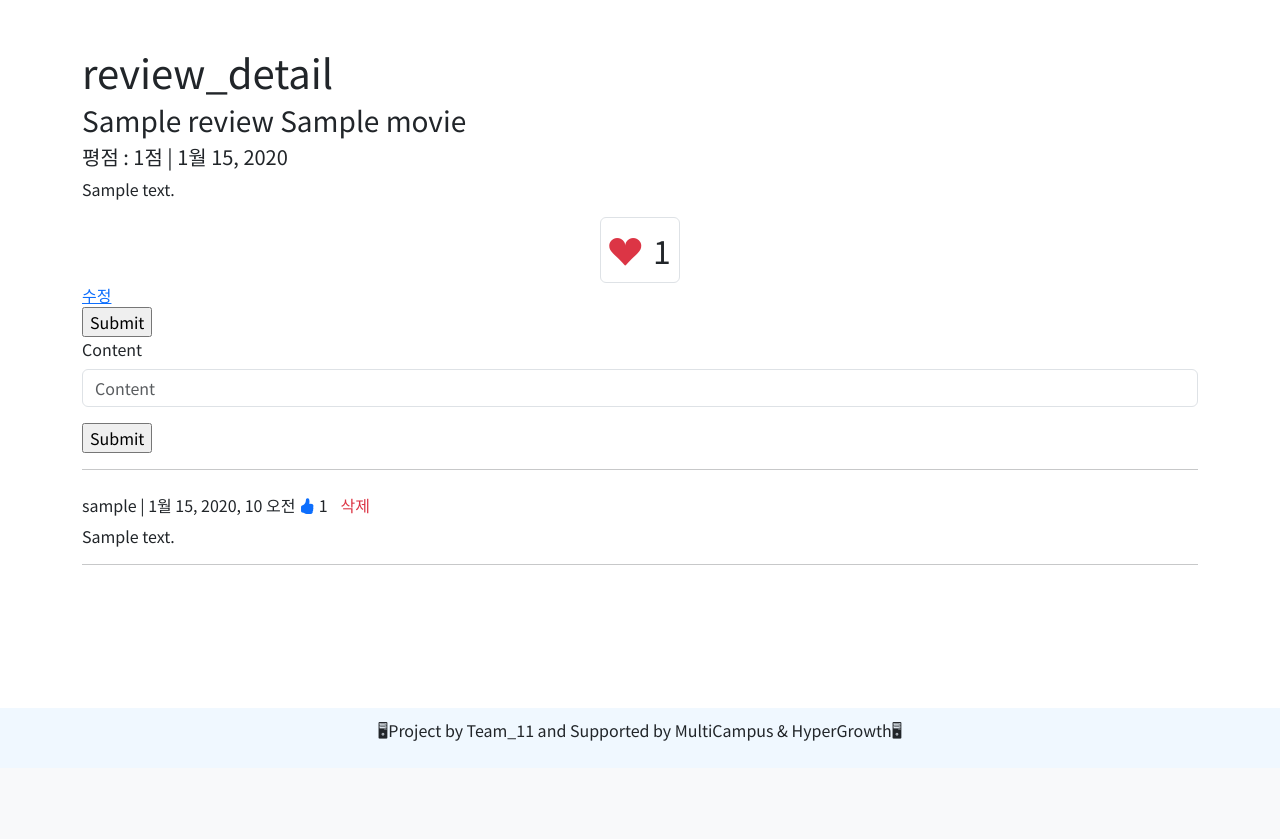
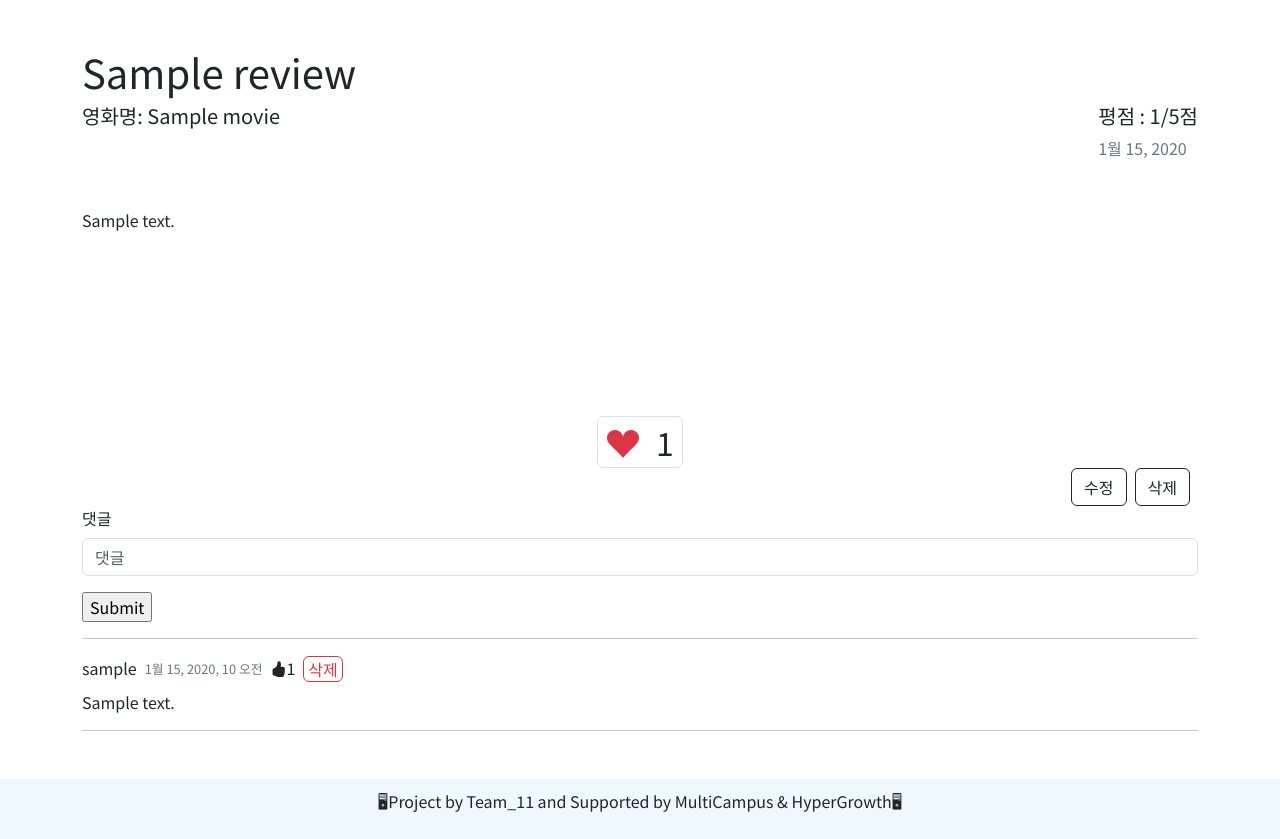
Before and after one commit to sjhmlj/pj_first, a Django app: page /reviews/review/1/ in a window 1280 px wide. Shown: the part 64-903 px from the top of the page. Before the commit the page ends 805 px from the top, so only its background shows below. Run offline with Django 3.2, Linux system fonts and the light colour scheme; a user stored in the database is signed in; tables that the repository leaves empty hold one stand-in row (values such as "Sample post"); some libraries are stand-ins or nearby versions.

Commit message:
like/axios and review_detail style

```diff
--- a/reviews/forms.py
+++ b/reviews/forms.py
@@ -17,6 +17,11 @@ class ReviewForm(forms.ModelForm):
             'content',
             'grade',
         ]
+        labels = {
+            'title':'제목',
+            'content':'내용',
+            'grade':'평점'
+        }
 
 class CommentForm(forms.ModelForm):
 
@@ -25,3 +30,6 @@ class CommentForm(forms.ModelForm):
         fields = [
             'content',
         ]
+        labels = {
+            'content':'댓글'
+        }
--- a/reviews/templates/reviews/movie_detail.html
+++ b/reviews/templates/reviews/movie_detail.html
@@ -20,7 +20,7 @@
   <p>{{ movie.cast }}</p>
   <a class='btn btn-outline-dark' href="{% url 'reviews:review_create' movie.pk %}">리뷰 작성</a>
   <h3>리뷰 목록</h3>
-  <div class='border rounded'>
+  <div>
     <div class="row text-center fs-5 fw-bold my-3">
       <div class="col-6">리뷰제목</div>
       <div class="col-3">작성자</div>
--- a/reviews/templates/reviews/review_detail.html
+++ b/reviews/templates/reviews/review_detail.html
@@ -2,32 +2,60 @@
 {% load django_bootstrap5 %}
 {% load static %}
 {% block content %}
-  <h1>review_detail</h1>
-  <h3>{{ review.title }}
-    <span>{{ review.movie.title }}</span></h3>
+  <h1>{{ review.title }}
+  </h1>
+  <div class="d-flex justify-content-between">
+    <h5>영화명:
+      {{ review.movie.title }}</h5>
+    <div>
       <h5>평점 :
-    {{ review.grade }}점 |
-    {{ review.created_at }}</h5>
-  <p>{{ review.content }}</p>
+        {{ review.grade }}/5점</h5>
+      <span class='text-secondary'>{{ review.created_at }}</span>
+    </div>
+  </div>
+  <p style='height:10rem;' class='my-5'>{{ review.content }}</p>
   {% if request.user.is_authenticated %}
     <div class="d-flex justify-content-center">
-      <div class="border rounded p-2">
-        <a class="text-decoration-none" href="{% url 'reviews:like' review.pk %}">
+      <div class="d-flex align-items-center border rounded">
         {% if request.user in review.like_users.all %}
-            <i class="bi bi-suit-heart-fill text-danger fs-2"></i>
+          <i id="like-btn" data-review-id="{{ review.pk }}" class="btn bi bi-suit-heart-fill text-danger fs-2 px-2 py-0"></i>
         {% else %}
-            <i class="bi bi-suit-heart text-danger fs-2"></i>
+          <i id="like-btn" data-review-id="{{ review.pk }}" class="btn bi bi-suit-heart text-danger fs-2"></i>
         {% endif %}
-        </a>
-        <span class="text-center fs-2 ms-2">{{ review.like_users.count }}</span>
+        <span id="like-count" class="text-center fs-2 mx-2">{{ review.like_users.count }}</span>
       </div>
     </div>
     {% if review.user == request.user %}
-      <a href="{% url 'reviews:review_update' review.pk %}">수정</a>
-      <form action="{% url 'reviews:review_delete' review.movie.pk review.pk %}">
+      <div class='d-flex justify-content-end'>
+        <a class='btn btn-outline-dark' href="{% url 'reviews:review_update' review.pk %}">수정</a>
+        <!-- Button trigger modal -->
+        <button type="button" class="mx-2 btn btn-outline-dark" data-bs-toggle="modal" data-bs-target="#exampleModal">
+          삭제
+        </button>
+
+        <!-- Modal -->
+        <div class="modal fade" id="exampleModal" tabindex="-1" aria-labelledby="exampleModalLabel" aria-hidden="true">
+          <div class="modal-dialog">
+            <div class="modal-content">
+              <div class="modal-header">
+                <h1 class="modal-title fs-5" id="exampleModalLabel">정말 삭제하시겠습니까?</h1>
+                <button type="button" class="btn-close" data-bs-dismiss="modal" aria-label="Close"></button>
+              </div>
+              <div class="modal-body">
+                삭제된 게시글은 복구할 수 없으며 관련된 댓글 또한 삭제됩니다.
+              </div>
+              <div class="modal-footer">
+                <form class='mx-2' action="{% url 'reviews:review_delete' review.movie.pk review.pk %}">
                   {% csrf_token %}
-        <input type="submit">
+                  <input class='btn btn-outline-danger ' type="submit" value='삭제'>
                 </form>
+                <button type="button" class="btn btn-outline-dark" data-bs-dismiss="modal">아니오</button>
+              </div>
+            </div>
+          </div>
+        </div>
+
+      </div>
     {% endif %}
   {% endif %}
   <form action="{% url 'reviews:comment_create' review.pk %}" method="POST">
@@ -38,28 +66,54 @@
   <hr>
   {% for comment in comments %}
     <div class='d-flex align-items-center'>
-      <p class='my-0'>{{ comment.user }}
-        |
-        {{ comment.created_at }}
+      <a href="{% url 'accounts:detail' comment.user.pk %}" class='my-0 text-decoration-none text-dark'>{{ comment.user }}</a>
+      <span style='font-size:0.8rem;' class='text-secondary mx-2'>{{ comment.created_at }}</span>
       {% if request.user.is_authenticated %}
-          <a class="text-decoration-none" href="{% url 'reviews:comment_like' comment.pk %}">
+        <a class='text-decoration-none' href="{% url 'reviews:comment_like' comment.pk %}">
           {% if request.user in comment.like_users.all %}
-              <i class="bi bi-hand-thumbs-up-fill"></i>
+            <i class="bi bi-hand-thumbs-up-fill text-dark"></i>
           {% else %}
-              <i class="bi bi-hand-thumbs-up"></i>
+            <i class="bi bi-hand-thumbs-up text-dark"></i>
           {% endif %}
         </a>
-          <span>{{ comment.like_users.count }}</span>
+        <span id="comment-like-count">{{ comment.like_users.count }}</span>
       {% endif %}
-      </p>
       {% if comment.user == request.user %}
-        <form action="{% url 'reviews:comment_delete' review.pk comment.pk %}" method="POST">
+        <form class='mx-2' action="{% url 'reviews:comment_delete' review.pk comment.pk %}" method="POST">
           {% csrf_token %}
-          <input class='btn text-danger' type="submit" value='삭제'>
+          <input class='btn btn-outline-danger py-0 px-1' type="submit" value='삭제'>
         </form>
       {% endif %}
     </div>
-    <p>{{ comment.content }}</p>
+    <p class='my-2'>{{ comment.content }}</p>
     <hr>
   {% endfor %}
 {% endblock content %}
+
+{% block script %}
+  <script>
+    const likeBtn = document.querySelector('#like-btn')
+    likeBtn.addEventListener('click', function (event) {
+      axios({method: 'get', url: `/reviews/review/${event.target.dataset.reviewId}/like/`}).then(response => {
+        if (response.data.isLiked === true) {
+          likeBtn
+            .classList
+            .remove('bi-suit-heart')
+          likeBtn
+            .classList
+            .add('bi-suit-heart-fill')
+        } else {
+          likeBtn
+            .classList
+            .remove('bi-suit-heart-fill')
+          likeBtn
+            .classList
+            .add('bi-suit-heart')
+        }
+        const likeCount = document.querySelector('#like-count')
+        likeCount.innerText = response.data.likeCount
+      })
+    })
+  </script>
+
+{% endblock script %}
--- a/reviews/urls.py
+++ b/reviews/urls.py
@@ -14,6 +14,6 @@ urlpatterns = [
     path('<int:movie_pk>/review/<int:review_pk>/delete/', views.review_delete, name='review_delete'),
     path('<int:review_pk>/comment_create/', views.comment_create, name='comment_create'),
     path('<int:review_pk>/comment_delete/<int:comment_pk>/', views.comment_delete, name='comment_delete'),
-    path('review/<int:review_pk>/like', views.like, name='like'),
+    path('review/<int:review_pk>/like/', views.like, name='like'),
     path('comment/<int:comment_pk>/like/', views.comment_like, name='comment_like'),
 ]
--- a/reviews/views.py
+++ b/reviews/views.py
@@ -3,6 +3,7 @@ from .forms import MovieForm, ReviewForm, CommentForm
 from .models import Movie, Review, Comment
 from django.contrib.auth.decorators import login_required
 from django.contrib import messages
+from django.http import JsonResponse
 
 def index(request):
     context = {
@@ -136,9 +137,15 @@ def like(request, review_pk):
     review = get_object_or_404(Review, pk=review_pk)
     if review.like_users.filter(pk=request.user.pk).exists():
         review.like_users.remove(request.user)
+        isLiked = False
     else:
         review.like_users.add(request.user)
-    return redirect('reviews:review_detail', review_pk)
+        isLiked = True
+    context = {
+        'isLiked':isLiked,
+        'likeCount':review.like_users.count(),
+    }
+    return JsonResponse(context)
 
 def comment_like(request, comment_pk):
     comment = get_object_or_404(Comment, pk=comment_pk)
--- a/templates/base.html
+++ b/templates/base.html
@@ -50,11 +50,9 @@
     </footer>
     {% bootstrap_javascript %}
     <script src="https://cdn.jsdelivr.net/npm/axios/dist/axios.min.js"></script>
+    {% block script %}{% endblock script %}
     <!-- JavaScript Bundle with Popper -->
-  <script src="https://cdn.jsdelivr.net/npm/bootstrap@5.2.2/dist/js/bootstrap.bundle.min.js"
-    integrity="sha384-OERcA2EqjJCMA+/3y+gxIOqMEjwtxJY7qPCqsdltbNJuaOe923+mo//f6V8Qbsw3"
-    crossorigin="anonymous"></script>
-</body>
+    <script src="https://cdn.jsdelivr.net/npm/bootstrap@5.2.2/dist/js/bootstrap.bundle.min.js" integrity="sha384-OERcA2EqjJCMA+/3y+gxIOqMEjwtxJY7qPCqsdltbNJuaOe923+mo//f6V8Qbsw3" crossorigin="anonymous"></script>
     <script>
       $(function () {
         $(window).scroll(function () {
@@ -72,5 +70,6 @@
         });
       });
     </script>
+  </body>
 
 </html>
```
Also changed, not shown: reviews/templates/reviews/index.html (+9 -2 lines). Lines whose indentation alone changed are shown as unchanged.
